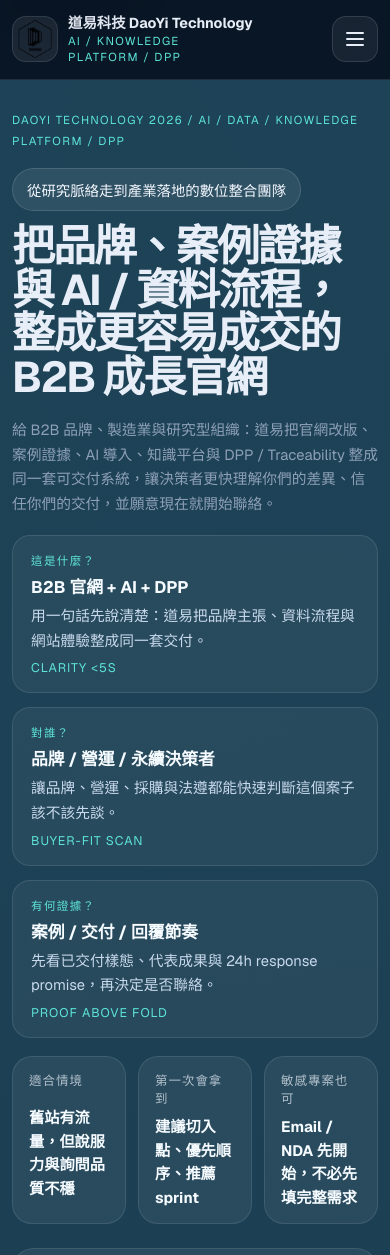
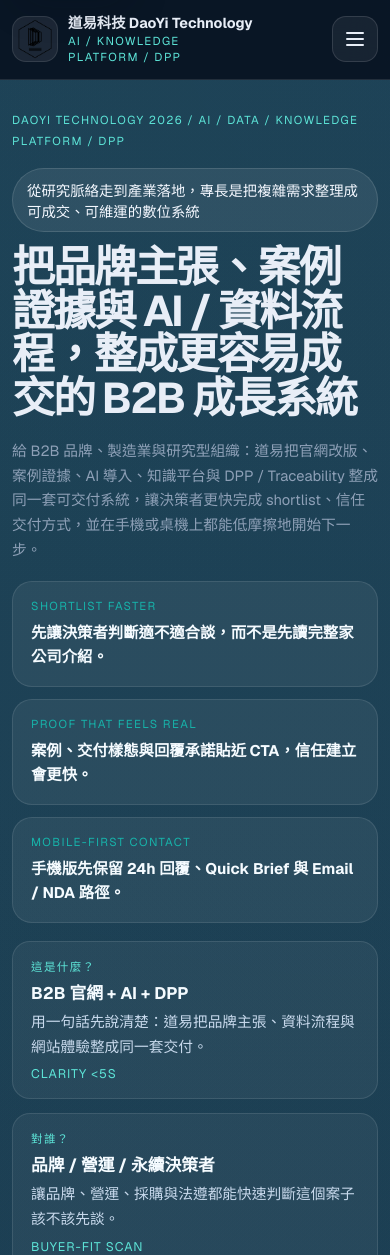
Before and after one commit to yangyen1977-wq/daoyi-website-2026, a Next.js app: page / in a window 390 px wide. Shown: the top 1255 px of the page. Built offline with nearby package versions, Linux system fonts and the light colour scheme.

Commit message:
Refine hero messaging and mobile CTA clarity

```diff
--- a/src/app/globals.css
+++ b/src/app/globals.css
@@ -1044,6 +1044,28 @@ a:hover {
   margin-top: 24px;
 }
 
+.hero-buyer-assurance-grid {
+  display: grid;
+  grid-template-columns: repeat(3, minmax(0, 1fr));
+  gap: 12px;
+  margin-top: 18px;
+}
+
+.hero-buyer-assurance-card {
+  display: grid;
+  gap: 8px;
+  padding: 16px 18px;
+  border-radius: 20px;
+  background: rgba(255, 255, 255, 0.06);
+  border: 1px solid rgba(255, 255, 255, 0.1);
+}
+
+.hero-buyer-assurance-card strong {
+  color: #f5fbff;
+  font-size: 0.96rem;
+  line-height: 1.6;
+}
+
 .hero-intro-badge {
   display: inline-flex;
   align-items: center;
@@ -1661,6 +1683,7 @@ a:hover {
   .hero-clarity-checklist,
   .hero-decision-rail,
   .hero-proof-highlight-grid,
+  .hero-buyer-assurance-grid,
   .contact-hero-checklist,
   .contact-route-speed-grid,
   .homepage-decision-board-main,
@@ -1706,6 +1729,16 @@ a:hover {
   .mobile-cta-button {
     flex: 1 1 0;
     min-width: 0;
+  }
+
+  .mobile-cta-content {
+    border-radius: 28px;
+    align-items: stretch;
+    flex-wrap: wrap;
+  }
+
+  .mobile-cta-copy {
+    width: 100%;
   }
 }
 
@@ -2558,7 +2591,9 @@ a:hover {
 }
 
 .mobile-cta-copy {
-  display: none;
+  display: block;
+  min-width: 0;
+  flex: 1 1 auto;
 }
 
 .mobile-cta-copy strong {
--- a/src/components/hero.tsx
+++ b/src/components/hero.tsx
@@ -11,15 +11,40 @@ const heroHighlights = [
   "兼顧品牌說服力、RWD / 手機轉換與後續維運",
 ];
 
+const heroBuyerAssurances = [
+  {
+    label: "Shortlist faster",
+    title: "先讓決策者判斷適不適合談，而不是先讀完整家公司介紹。",
+  },
+  {
+    label: "Proof that feels real",
+    title: "案例、交付樣態與回覆承諾貼近 CTA，信任建立會更快。",
+  },
+  {
+    label: "Mobile-first contact",
+    title: "手機版先保留 24h 回覆、Quick Brief 與 Email / NDA 路徑。",
+  },
+];
+
 export function Hero() {
   return (
     <section className="hero-section">
       <div className="shell hero-grid">
         <div className="hero-copy">
           <span className="hero-eyebrow">DaoYi Technology 2026 / AI / Data / Knowledge Platform / DPP</span>
-          <div className="hero-intro-badge">從研究脈絡走到產業落地的數位整合團隊</div>
+          <div className="hero-intro-badge">從研究脈絡走到產業落地，專長是把複雜需求整理成可成交、可維運的數位系統</div>
           <h1>{siteConfig.heroTitle}</h1>
           <p>{siteConfig.heroDescription}</p>
+
+          <div className="hero-buyer-assurance-grid" aria-label="首頁前三個決策保證">
+            {heroBuyerAssurances.map((item) => (
+              <article key={item.label} className="hero-buyer-assurance-card">
+                <span className="mini-label accent">{item.label}</span>
+                <strong>{item.title}</strong>
+              </article>
+            ))}
+          </div>
+
           <HeroClarityChecklist />
 
           <div className="hero-quick-signals" aria-label="首輪決策摘要">
--- a/src/components/site-header.tsx
+++ b/src/components/site-header.tsx
@@ -10,7 +10,7 @@ export function SiteHeader() {
   const [menuOpen, setMenuOpen] = useState(false);
   const pathname = usePathname();
   const ctaHref = pathname === "/" ? "/#quick-brief" : "/contact";
-  const ctaLabel = pathname === "/" ? "24h 內拿首頁建議" : "24h 內取得下一步";
+  const ctaLabel = pathname === "/" ? "先拿 24h 建議" : "24h 內取得下一步";
 
   useEffect(() => {
     const onResize = () => {
--- a/src/lib/site.ts
+++ b/src/lib/site.ts
@@ -7,9 +7,9 @@ export const siteConfig = {
   email: "hello@daoyidh.com",
   phone: "+886-6-000-0000",
   location: "Tainan / Taipei / Remote",
-  heroTitle: "把品牌、案例證據與 AI / 資料流程，整成更容易成交的 B2B 成長官網",
+  heroTitle: "把品牌主張、案例證據與 AI / 資料流程，整成更容易成交的 B2B 成長系統",
   heroDescription:
-    "給 B2B 品牌、製造業與研究型組織：道易把官網改版、案例證據、AI 導入、知識平台與 DPP / Traceability 整成同一套可交付系統，讓決策者更快理解你們的差異、信任你們的交付，並願意現在就開始聯絡。",
+    "給 B2B 品牌、製造業與研究型組織：道易把官網改版、案例證據、AI 導入、知識平台與 DPP / Traceability 整成同一套可交付系統，讓決策者更快完成 shortlist、信任交付方式，並在手機或桌機上都能低摩擦地開始下一步。",
 };
 
 export const heroOutcomeStrip = [
```
